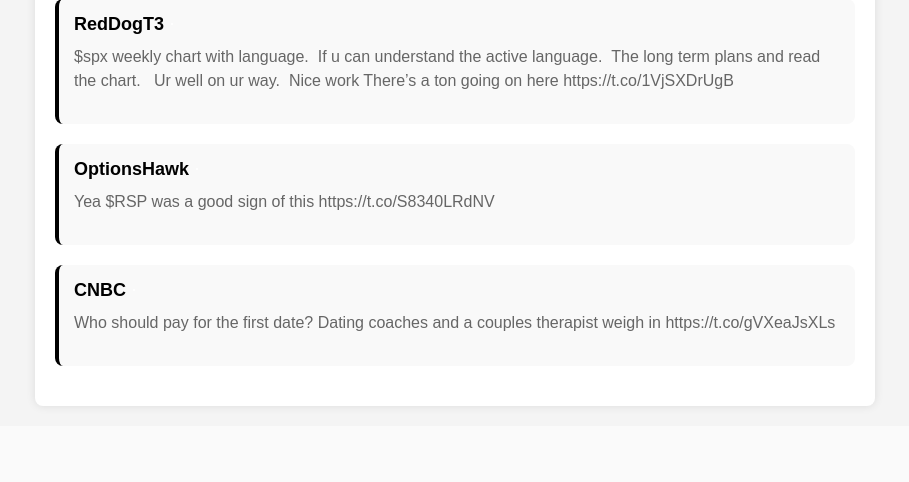
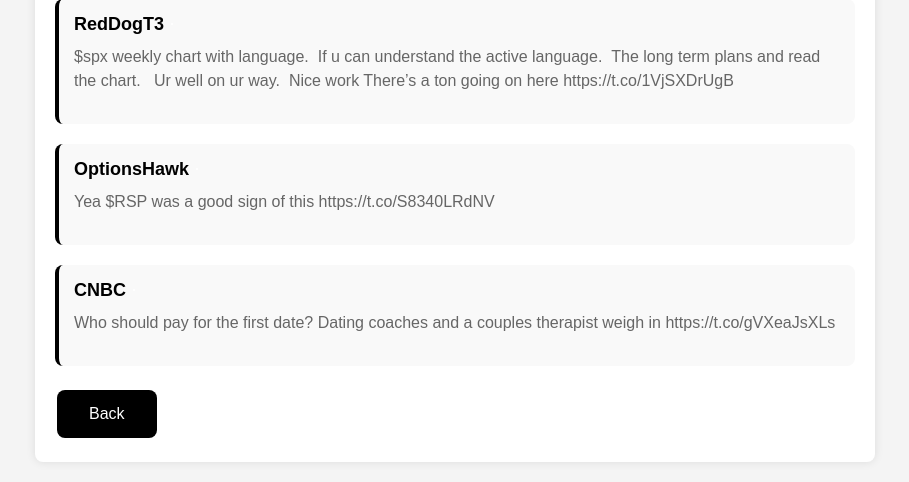
Before and after one commit to FloofyJin/XDeveloperCompetition2024, a Django app: page /result/ in a window 1280 px wide. Shown: the part 535-1017 px from the top of the page, without its empty margins (185-1094 px from the left). Before the commit the page ends 944 px from the top, so only its background shows below. Run offline with Django 5.2, Linux system fonts and the light colour scheme; data that the repository does not hold is empty; some libraries are stand-ins or nearby versions.

Commit message:
Adding back button to result.html

```diff
--- a/Django-Utils/InterestsApp/templates/result.html
+++ b/Django-Utils/InterestsApp/templates/result.html
@@ -65,6 +65,26 @@
             transition: background-color 0.3s ease;
             margin-left: 3px; /* Add some margin to separate the buttons */
         }
+
+        /* Button styling */
+        .back-button {
+            background-color: #000000; /* Black */
+            border: none;
+            color: white;
+            padding: 15px 32px;
+            text-align: center;
+            text-decoration: none;
+            display: inline-block;
+            font-size: 16px;
+            margin: 4px 2px;
+            transition-duration: 0.4s;
+            cursor: pointer;
+            border-radius: 8px;
+        }
+
+        .back-button:hover {
+            background-color: #333333; /* Darker black */
+        }
     </style>
 </head>
 <body>
@@ -79,6 +99,8 @@
             </li>
             {% endfor %}
         </ul>
+        <!-- Back button -->
+        <button class="back-button" onclick="window.location.href = 'http://127.0.0.1:8000/'">Back</button>
     </div>
 </body>
 </html>
```
